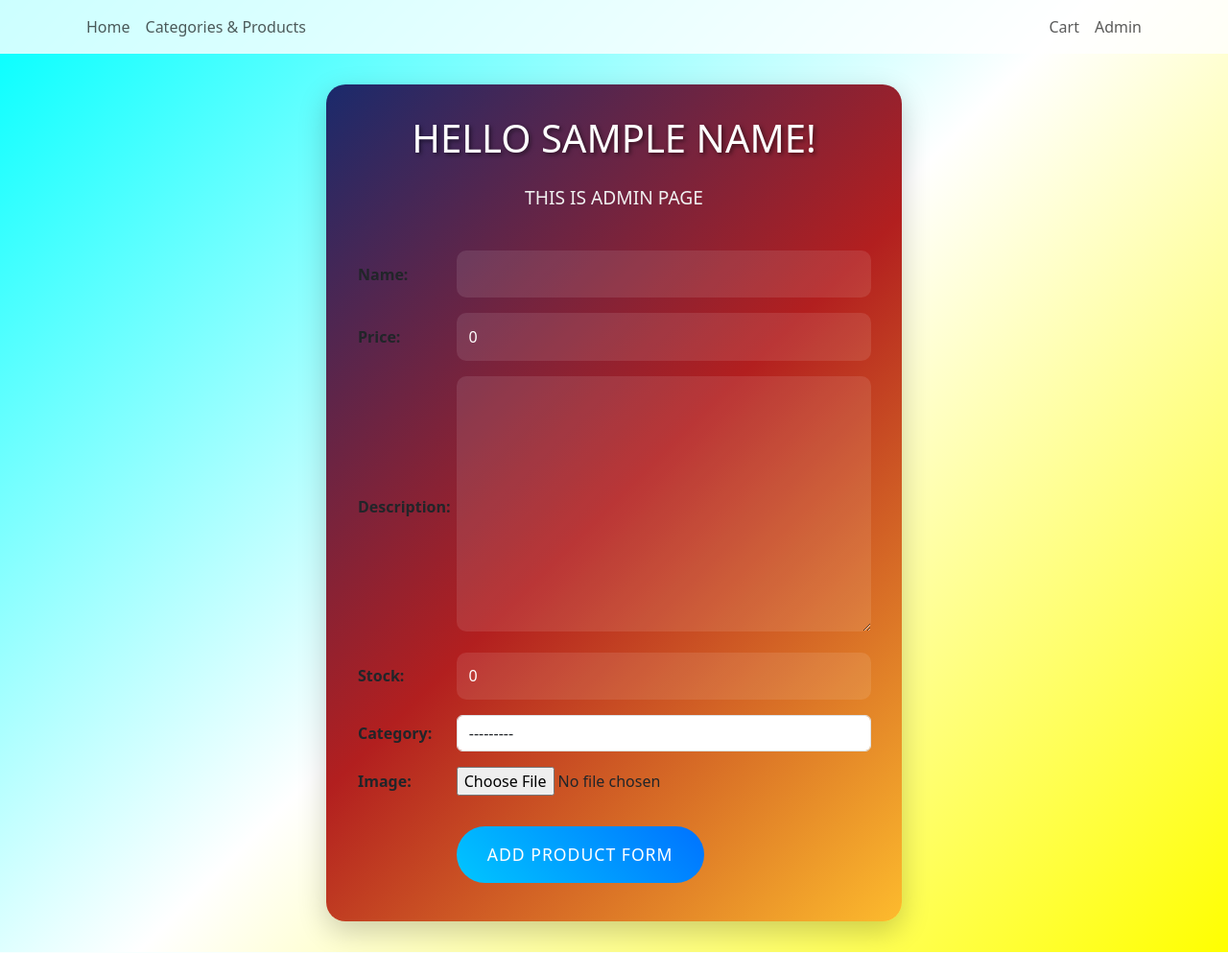
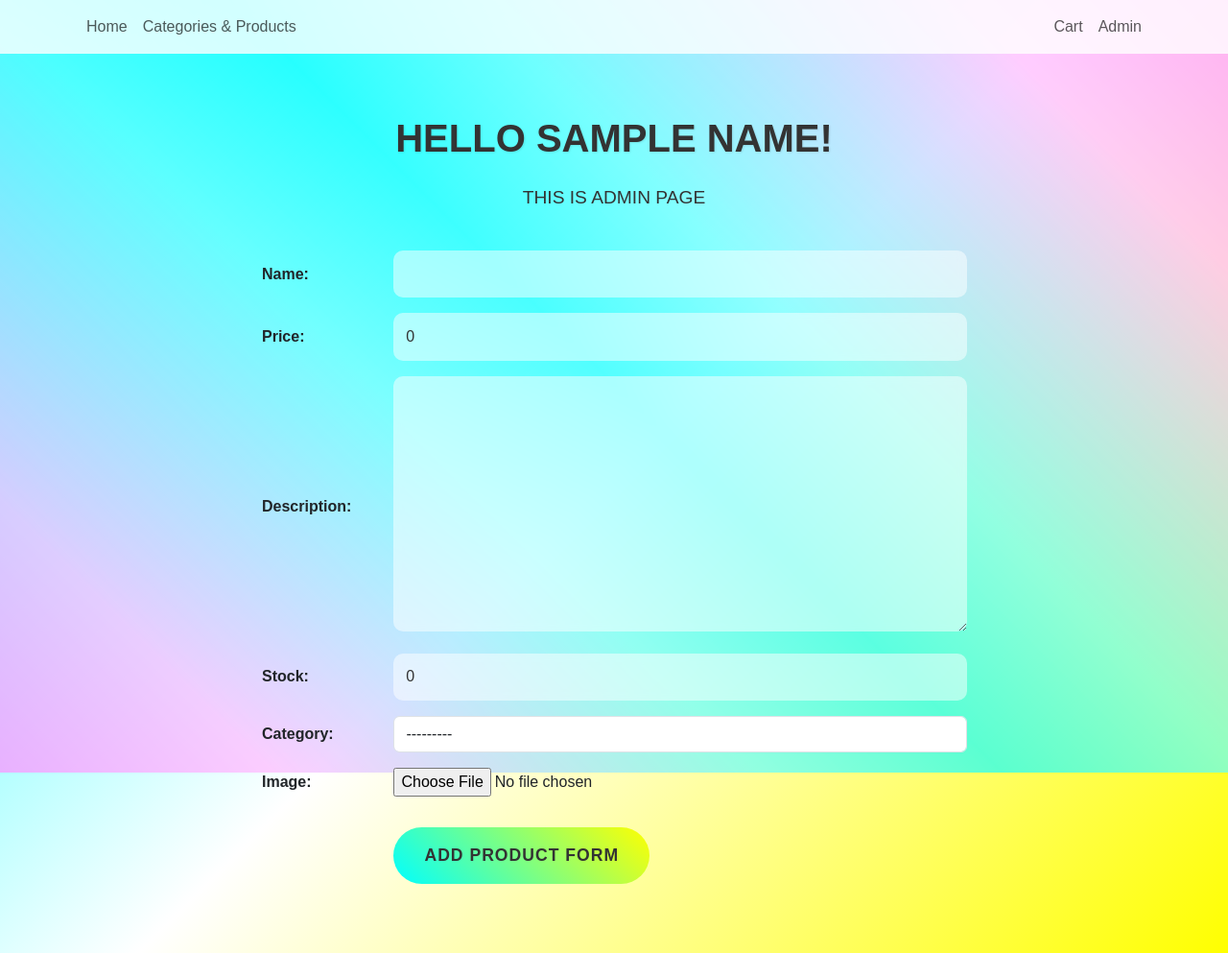
Before and after one commit to mir4na/ameloops, a Django app: template main/templates/account.html in a window 1280 px wide. Shown: the whole page at 96% size. Run offline with Django 5.2, Linux system fonts and the light colour scheme; tables that the repository leaves empty hold one stand-in row (values such as "Sample post"); the template is opened without the code that fills it: values that come from a table or form of the project are taken from there, most other values are stand-ins (such as "Sample title", 1, 10 or a date in 2020).

Commit message:
adjusting design for account page

```diff
--- a/main/templates/account.html
+++ b/main/templates/account.html
@@ -3,62 +3,74 @@
 
 {% block extra_css %}
 <style>
-    .futuristic-container {
-        background: linear-gradient(135deg, #1a2a6c, #b21f1f, #fdbb2d);
-        border-radius: 20px;
+    body {
+        background: linear-gradient(135deg, #00FFFF, #FFFFFF, #FFFF00);
+        min-height: 100vh;
+        margin: 0;
+        padding: 0;
+        font-family: 'Dosis', sans-serif;
+        overflow-y: scroll;
+        scrollbar-width: none;
+    }
+
+    .productform-form-container {
         padding: 2rem;
-        box-shadow: 0 10px 30px rgba(0, 0, 0, 0.2);
-        max-width: 600px;
+        max-width: 800px;
         margin: 2rem auto;
     }
 
-    .futuristic-form h1 {
-        color: #fff;
+    .productform-form h1 {
+        font-family: 'Signika', sans-serif;
+        font-weight: 600;
+        color: #333;
         font-size: 2.5rem;
         text-transform: uppercase;
         margin-bottom: 1.5rem;
-        text-shadow: 2px 2px 4px rgba(0,0,0,0.5);
+        text-shadow: 1px 1px 2px rgba(0,0,0,0.1);
     }
 
-    .futuristic-form p {
-        color: #f0f0f0;
+    .productform-form p {
+        font-family: 'Dosis', sans-serif;
+        color: #333;
         font-size: 1.2rem;
         margin-bottom: 2rem;
     }
 
-    .futuristic-form table {
+    .productform-form table {
         width: 100%;
     }
 
-    .futuristic-form td {
+    .productform-form td {
         padding: 0.5rem 0;
     }
 
-    .futuristic-form input[type="text"],
-    .futuristic-form input[type="number"],
-    .futuristic-form textarea {
+    .productform-form input[type="text"],
+    .productform-form input[type="number"],
+    .productform-form textarea {
         width: 100%;
         padding: 0.8rem;
         border: none;
         border-radius: 10px;
-        background-color: rgba(255, 255, 255, 0.1);
-        color: #fff;
+        background-color: rgba(255, 255, 255, 0.5);
+        color: #333;
         font-size: 1rem;
         transition: all 0.3s ease;
+        font-family: 'Dosis', sans-serif;
+        backdrop-filter: blur(5px);
     }
 
-    .futuristic-form input[type="text"]:focus,
-    .futuristic-form input[type="number"]:focus,
-    .futuristic-form textarea:focus {
-        background-color: rgba(255, 255, 255, 0.2);
+    .productform-form input[type="text"]:focus,
+    .productform-form input[type="number"]:focus,
+    .productform-form textarea:focus {
+        background-color: rgba(255, 255, 255, 0.8);
         outline: none;
-        box-shadow: 0 0 10px rgba(255, 255, 255, 0.5);
+        box-shadow: 0 0 15px rgba(0, 255, 255, 0.5);
     }
 
-    .futuristic-form input[type="submit"] {
-        background: linear-gradient(45deg, #00c6ff, #0072ff);
+    .productform-form input[type="submit"] {
+        background: linear-gradient(45deg, #00FFFF, #FFFF00);
         border: none;
-        color: white;
+        color: #333;
         padding: 1rem 2rem;
         border-radius: 50px;
         font-size: 1.1rem;
@@ -67,19 +79,40 @@
         text-transform: uppercase;
         letter-spacing: 1px;
         margin-top: 1rem;
+        font-family: 'Signika', sans-serif;
+        font-weight: 600;
     }
 
-    .futuristic-form input[type="submit"]:hover {
-        background: linear-gradient(45deg, #0072ff, #00c6ff);
+    .productform-form input[type="submit"]:hover {
+        background: linear-gradient(45deg, #FFFF00, #00FFFF);
         transform: translateY(-3px);
-        box-shadow: 0 5px 15px rgba(0, 114, 255, 0.4);
+        box-shadow: 0 5px 15px rgba(0, 255, 255, 0.4);
+    }
+
+    .productform-form::before {
+        content: '';
+        position: absolute;
+        top: -5px;
+        left: -5px;
+        right: -5px;
+        bottom: -5px;
+        background: linear-gradient(45deg, #00FFFF, #FFFF00, #00FFFF);
+        z-index: -1;
+        filter: blur(20px);
+        opacity: 0.7;
+        animation: glowing 20s linear infinite;
+    }
+
+    @keyframes glowing {
+        0% { filter: hue-rotate(0deg); }
+        100% { filter: hue-rotate(360deg); }
     }
     </style>
     {% endblock %}
 
     {% block content %}
-<div class="futuristic-container">
-    <div class="futuristic-form">
+    <div class="productform-form-container">
+    <div class="productform-form">
         <h1 class="text-center mb-4">HELLO {{ name }}!</h1>
         <p class="text-center">THIS IS ADMIN PAGE</p>
 
```
Lines whose indentation alone changed are shown as unchanged.
